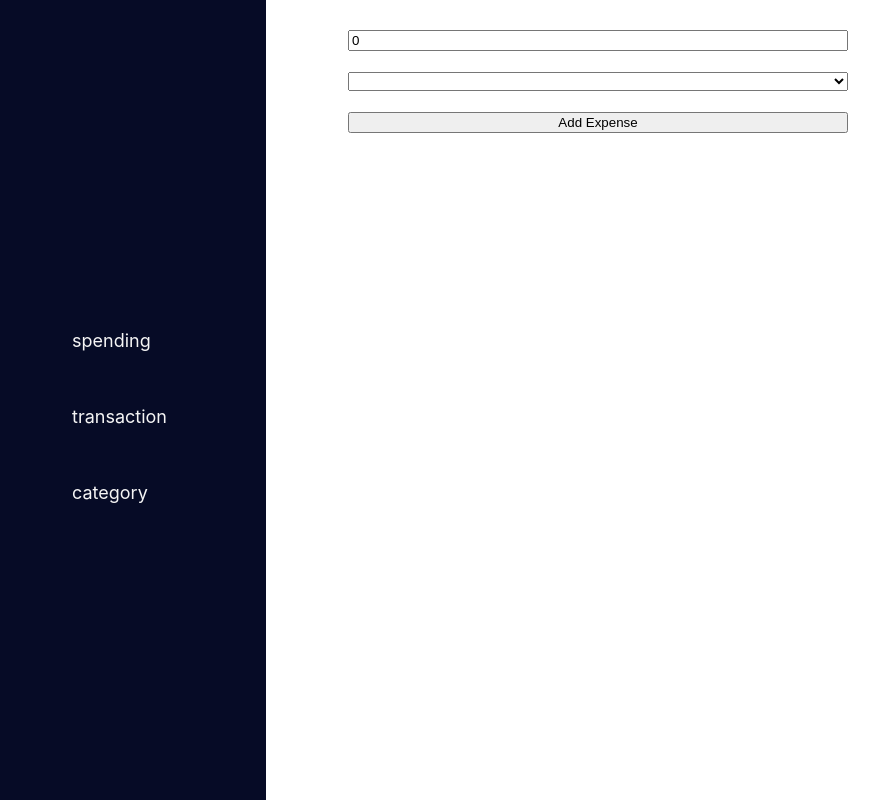
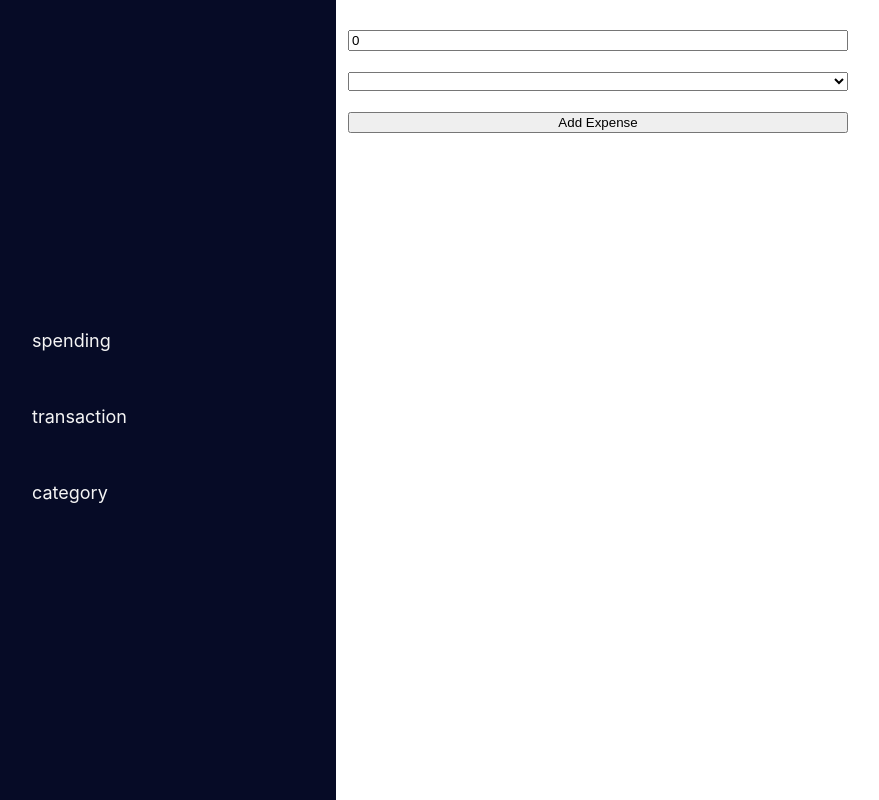
Before and after one commit to sivams20/expense-tracker, a React (Create React App) app: page /spending in a window 1280 px wide. Shown: the whole page, without its empty margins (48-927 px from the left). Built offline with nearby package versions, Linux system fonts and the light colour scheme.

Commit message:
menu desing changes

```diff
--- a/src/components/Navbar/Navbar.css
+++ b/src/components/Navbar/Navbar.css
@@ -1,7 +1,8 @@
   .nav-container{
     width: 30%;
   }
-.navbar {
+
+  .navbar {
     background-color: #060b26;
     height: 80px;
     display: flex;
@@ -17,7 +18,7 @@
 
   .nav-menu {
     background-color: #060b26;
-    width: 250px;
+    width: 320px;
     height: 100vh;
     display: flex;
     justify-content: center;
@@ -28,6 +29,9 @@
   }
 
   .nav-menu.active {
+    display: flex;
+    flex-direction: column;
+    padding: 16px 32px;
     left: 0;
     transition: 350ms;
   }
@@ -59,6 +63,7 @@
 
   .nav-menu-items {
     width: 100%;
+    padding: 0px;
   }
 
   .navbar-toggle {
--- a/src/components/Navbar/Navbar.js
+++ b/src/components/Navbar/Navbar.js
@@ -5,11 +5,6 @@ import './Navbar.css';
 
 function Navbar(){
     return(
-        // <nav>
-        //     <NavLink to='/spending'>Spending</NavLink>
-        //     <NavLink to='/transaction'>Transaction</NavLink>
-        //     <NavLink to='/category'>Categories</NavLink>
-        // </nav>
         <div className="nav-container">
           <nav className={'nav-menu active'}>
             <ul className='nav-menu-items'>
--- a/src/index.css
+++ b/src/index.css
@@ -11,20 +11,3 @@ code {
   font-family: source-code-pro, Menlo, Monaco, Consolas, 'Courier New',
     monospace;
 }
-
-nav{
-  display: flex;
-  flex-direction: column;
-  flex: 30%;
-  padding: 16px 32px;
-}
-
-nav a{
-  margin-right: 16px;
-  text-decoration: none;
-}
-
-nav a.active{
-  text-decoration: none;
-  font-weight: bold;
-}
```
